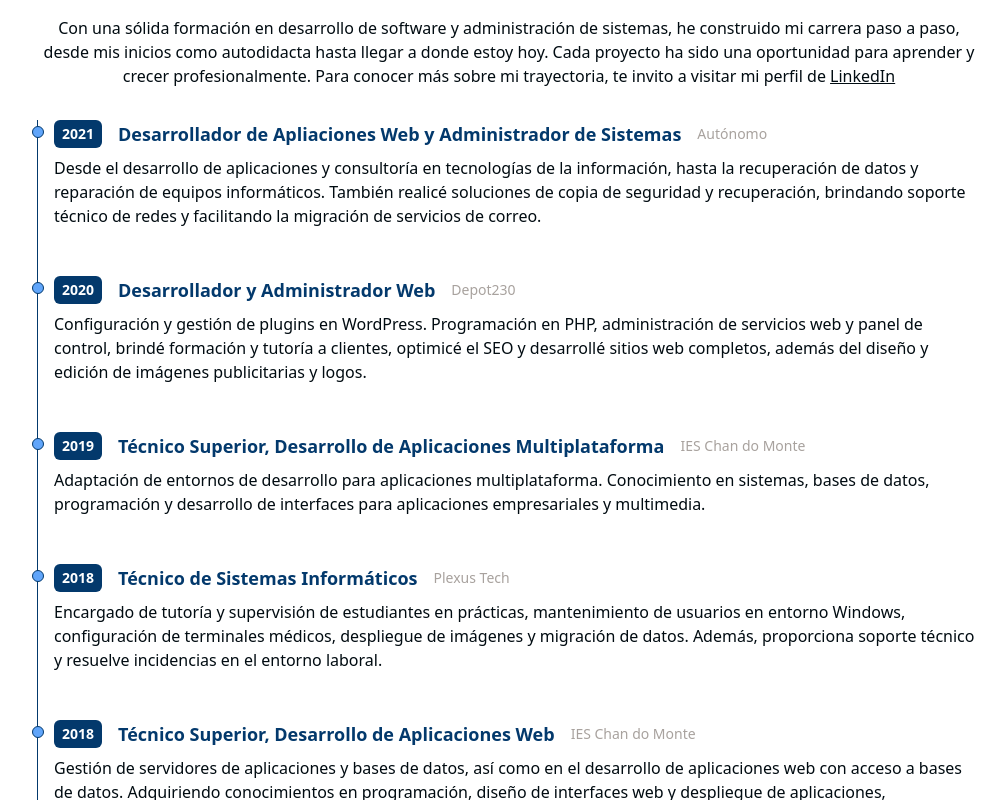
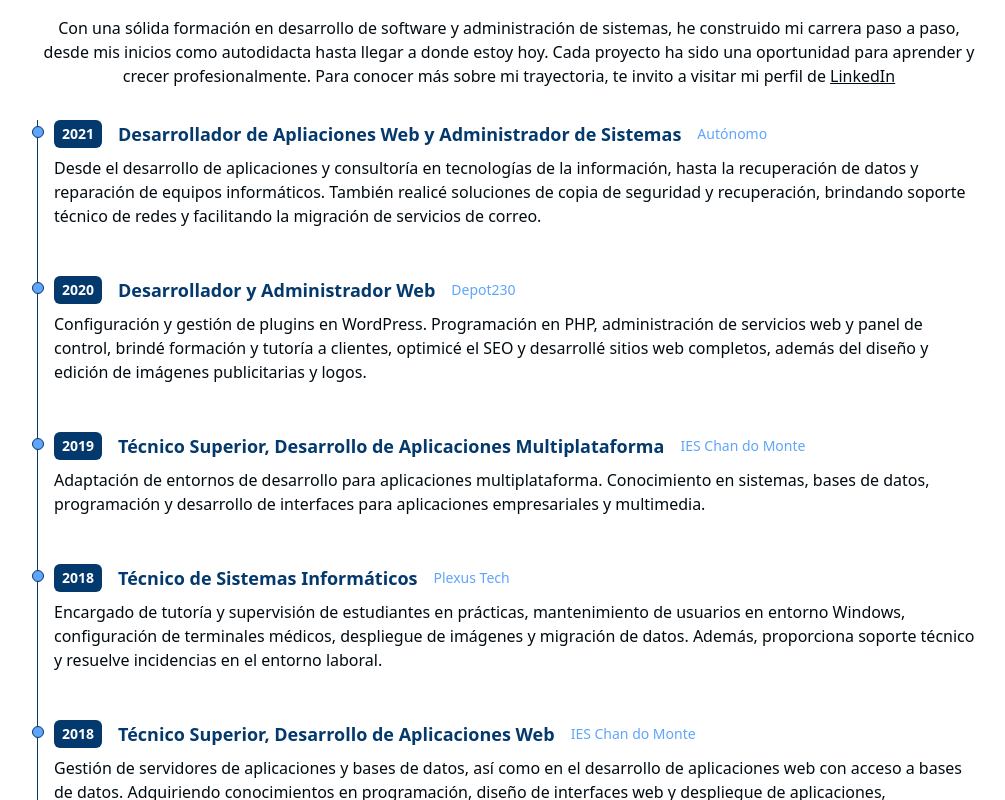
Before and after one commit to BorisSobreiraPaleo/Personal-Website, a React (Vite) app: page / in a window 1280 px wide. Shown: the part 920-1720 px from the top of the page, without its empty margins (163-1168 px from the left). Built offline with nearby package versions, Linux system fonts and the light colour scheme.

Commit message:
change subtitle work color

```diff
--- a/src/components/Work/WorkItem.jsx
+++ b/src/components/Work/WorkItem.jsx
@@ -6,7 +6,7 @@ const WorkItem = ({year, title, subtitle, details}) => {
         <p className="flex flex-wrap gap-4 flex-row items-center justify-start text-xs md:text-sm">
           <span className="inline-block px-2 py-1 font-semibold text-white bg-[#03396c] rounded-md">{year}</span>
           <span className="text-lg font-semibold text-[#03396c] dark:text-[#f4f4f9]">{title}</span>
-          <span className="my-1 text-sm font-normal leading-none text-stone-400">{subtitle}</span>
+          <span className="my-1 text-sm font-normal leading-none text-[#60a5fa]">{subtitle}</span>
         </p>
         <p className="my-2 text-base font-normal text-[#000B11] dark:text-[#f4f4f9]">{details}</p>
       </li>
```
